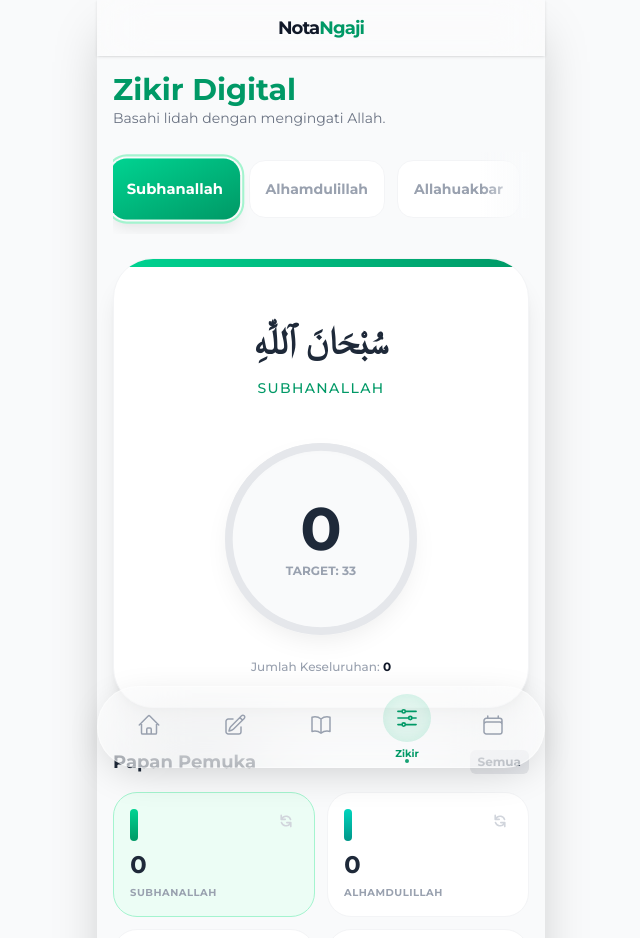
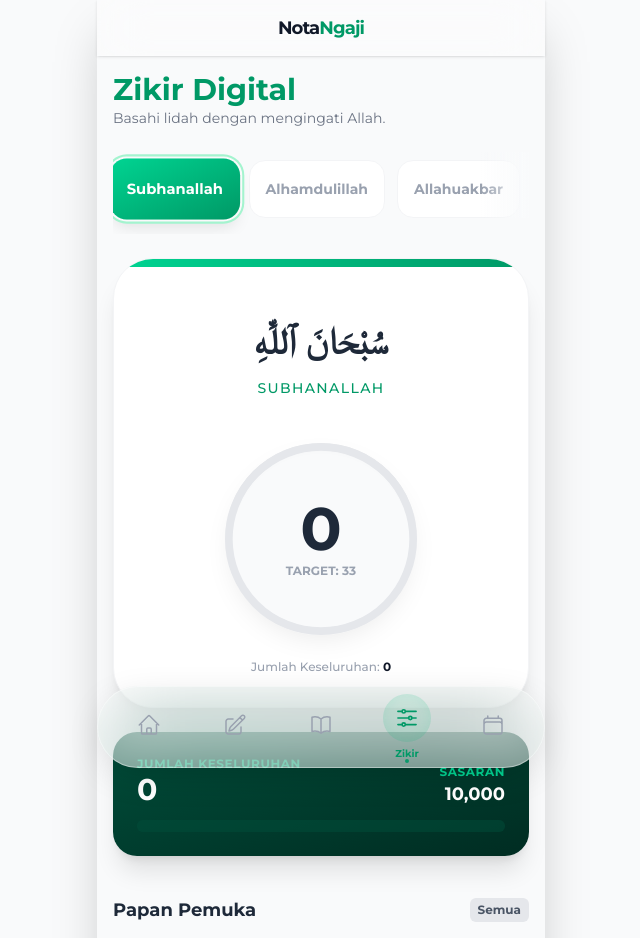
Before and after one commit to sheiropetto/nota-ngaji, a Next.js app: page /tools in a window 1280 px wide. Shown: the top 938 px of the page, without its empty margins (319-959 px from the left). Built offline with nearby package versions, Linux system fonts and the light colour scheme.

Commit message:
grand total zikir

```diff
--- a/app/tools/page.tsx
+++ b/app/tools/page.tsx
@@ -48,6 +48,10 @@ export default function ZikirPage() {
   const target = activeZikir.target;
   const progress = (currentTotal % target) / target * 100;
   const lapCount = currentTotal % target;
+
+  const LIFETIME_TARGET = 10000;
+  const grandTotal = Object.values(counts).reduce((a, b) => a + b, 0);
+  const grandProgress = Math.min((grandTotal / LIFETIME_TARGET) * 100, 100);
 
   const handleCount = () => {
     // Haptic feedback for mobile
@@ -168,6 +172,26 @@ export default function ZikirPage() {
           </div>
         </div>
 
+        {/* 3. Lifetime Progress */}
+        <div className="rounded-3xl bg-gradient-to-br from-emerald-900 to-emerald-950 p-6 text-white shadow-xl">
+          <div className="mb-3 flex items-end justify-between">
+            <div>
+              <p className="text-xs font-bold uppercase tracking-wider text-emerald-400">Jumlah Keseluruhan</p>
+              <p className="text-3xl font-black">{grandTotal.toLocaleString()}</p>
+            </div>
+            <div className="text-right">
+              <p className="text-xs font-bold uppercase tracking-wider text-emerald-400">Sasaran</p>
+              <p className="text-lg font-bold">{LIFETIME_TARGET.toLocaleString()}</p>
+            </div>
+          </div>
+          <div className="h-3 w-full overflow-hidden rounded-full bg-emerald-900/50">
+            <div
+              className="h-full rounded-full bg-gradient-to-r from-emerald-400 to-cyan-400 transition-all duration-1000"
+              style={{ width: `${grandProgress}%` }}
+            />
+          </div>
+        </div>
+
         {/* 3. Dashboard / Summary Grid */}
         <div className="pt-4">
           <div className="flex items-center justify-between mb-4">
```
